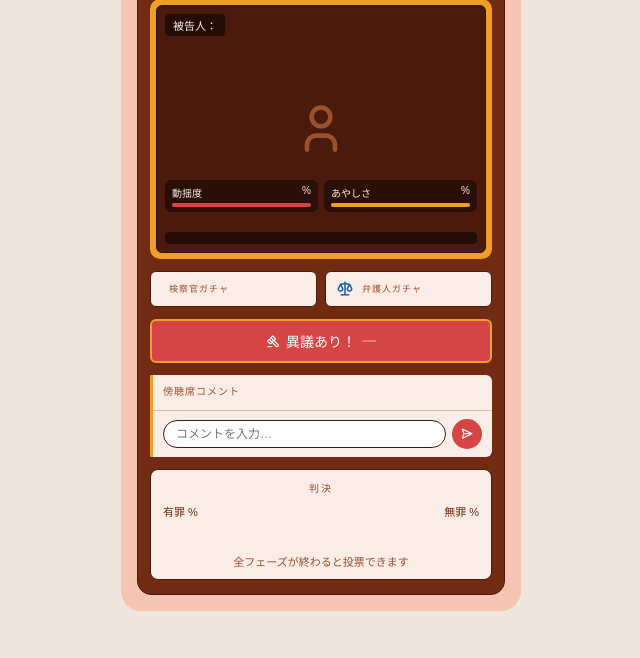
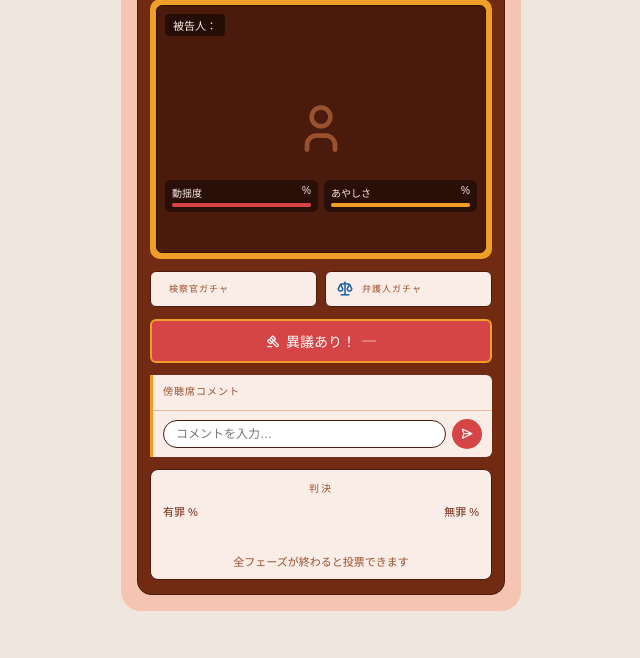
Before and after one commit to goisais/-, a Django app: template trial_project/trial/templates/trial.html in a window 1280 px wide. Shown: the part 142-800 px from the top of the page, without its empty margins (319-959 px from the left). Run offline with Django 3.2, Linux system fonts and the light colour scheme; the template is opened without the code that fills it, so the values that code supplies are empty; some libraries are stand-ins or nearby versions.

Commit message:
使われていない「被告人の発言」プレースホルダーを削除

```diff
--- a/trial_project/trial/static/trial/css/style.css
+++ b/trial_project/trial/static/trial/css/style.css
@@ -448,18 +448,6 @@ body {
   border-radius: 4px;
 }
 
-.excuse-caption {
-  position: absolute;
-  bottom: 8px;
-  left: 8px;
-  right: 8px;
-  background: rgba(0, 0, 0, 0.5);
-  color: var(--cream);
-  font-size: 12px;
-  padding: 6px 9px;
-  border-radius: 4px;
-}
-
 /* ガチャバッジ */
 .gacha-row {
   display: flex;
--- a/trial_project/trial/templates/trial.html
+++ b/trial_project/trial/templates/trial.html
@@ -71,7 +71,6 @@
           </div>
         </div>
 
-        <div class="excuse-caption">{{ excuse_text }}</div>
       </div>
     </div>
 
--- a/trial_project/trial/views.py
+++ b/trial_project/trial/views.py
@@ -176,7 +176,6 @@ def trial(request):
             "phases": phases,
             "phase_index": state["phase_index"],
             "gauges": state["gauges"],
-            "excuse_text": "ここに被告人の発言が表示されます",
             "prosecutor": {"name": state["prosecutor"] or "未定"},
             "defense": {"name": state["defense"] or "未定"},
             "objection_count": state["objection_count"],
```
